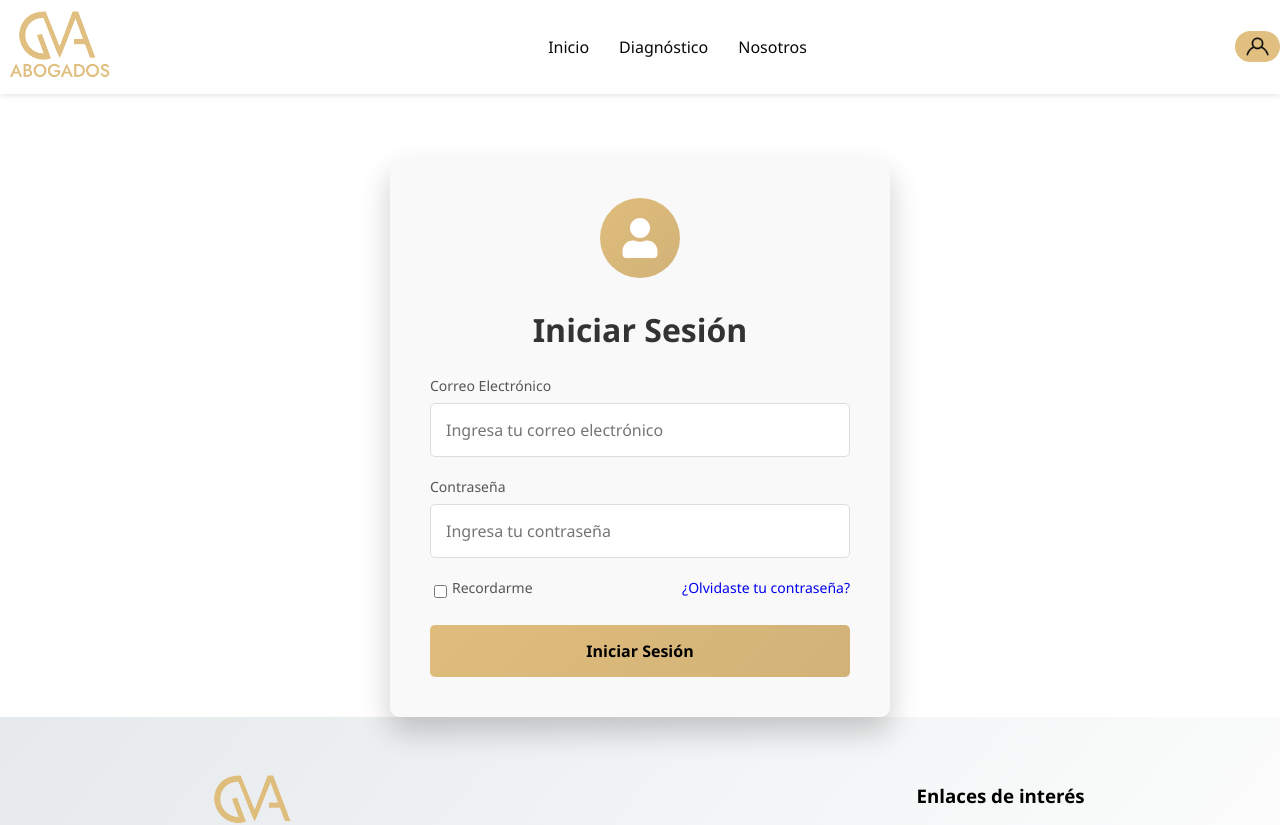
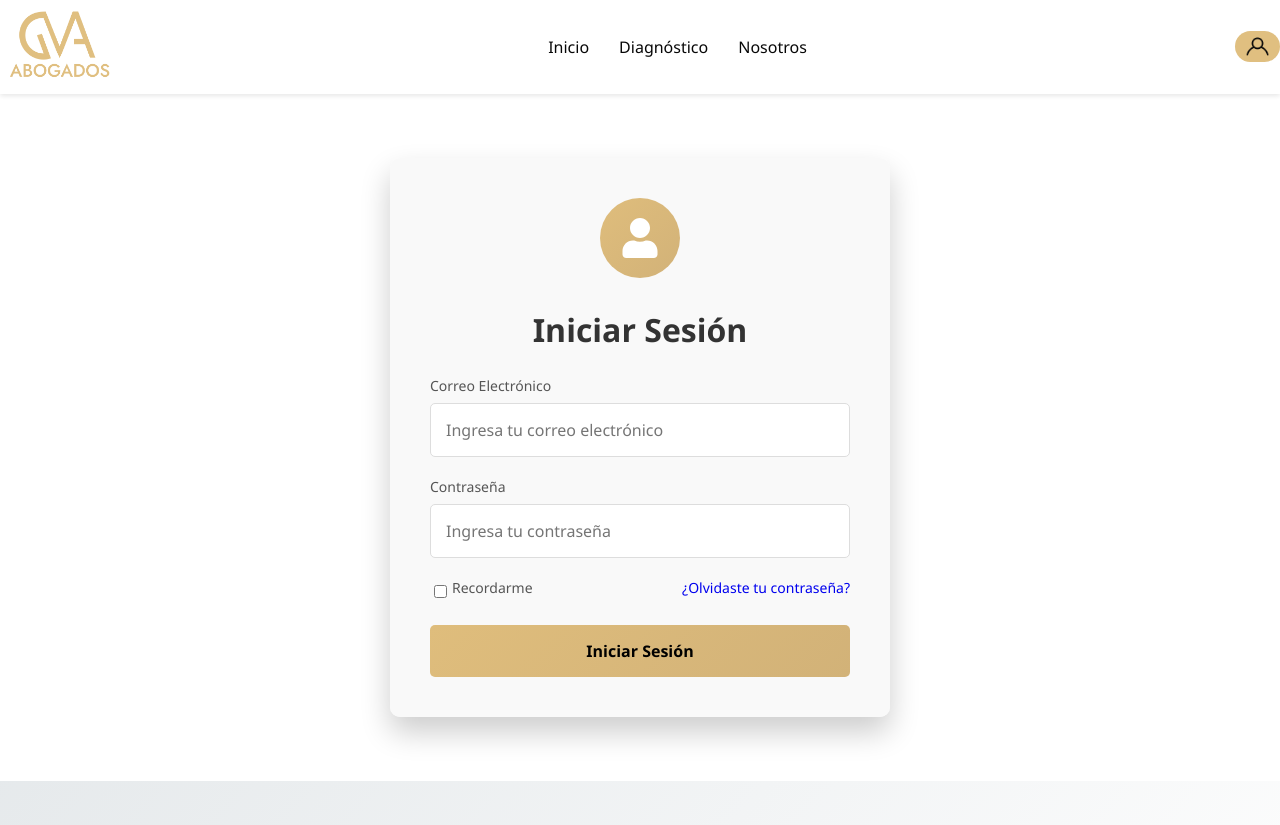
Before and after one commit to Andresfacundo/DiagnosticoLaboral, a React (Vite) app: page /login in a window 1280 px wide. Shown: the top 825 px of the page. Built offline with nearby package versions, Linux system fonts and the light colour scheme; no server answers.

Commit message:
se ajusta el login margin bottom

```diff
--- a/src/components/Ui/Login/Login.css
+++ b/src/components/Ui/Login/Login.css
@@ -11,7 +11,7 @@
     display: flex;
     justify-content: center;
     align-items: center;
-    padding-top: 4rem;
+    padding: 4rem 0 4rem 0;
   }
 
   .login-container {
```
